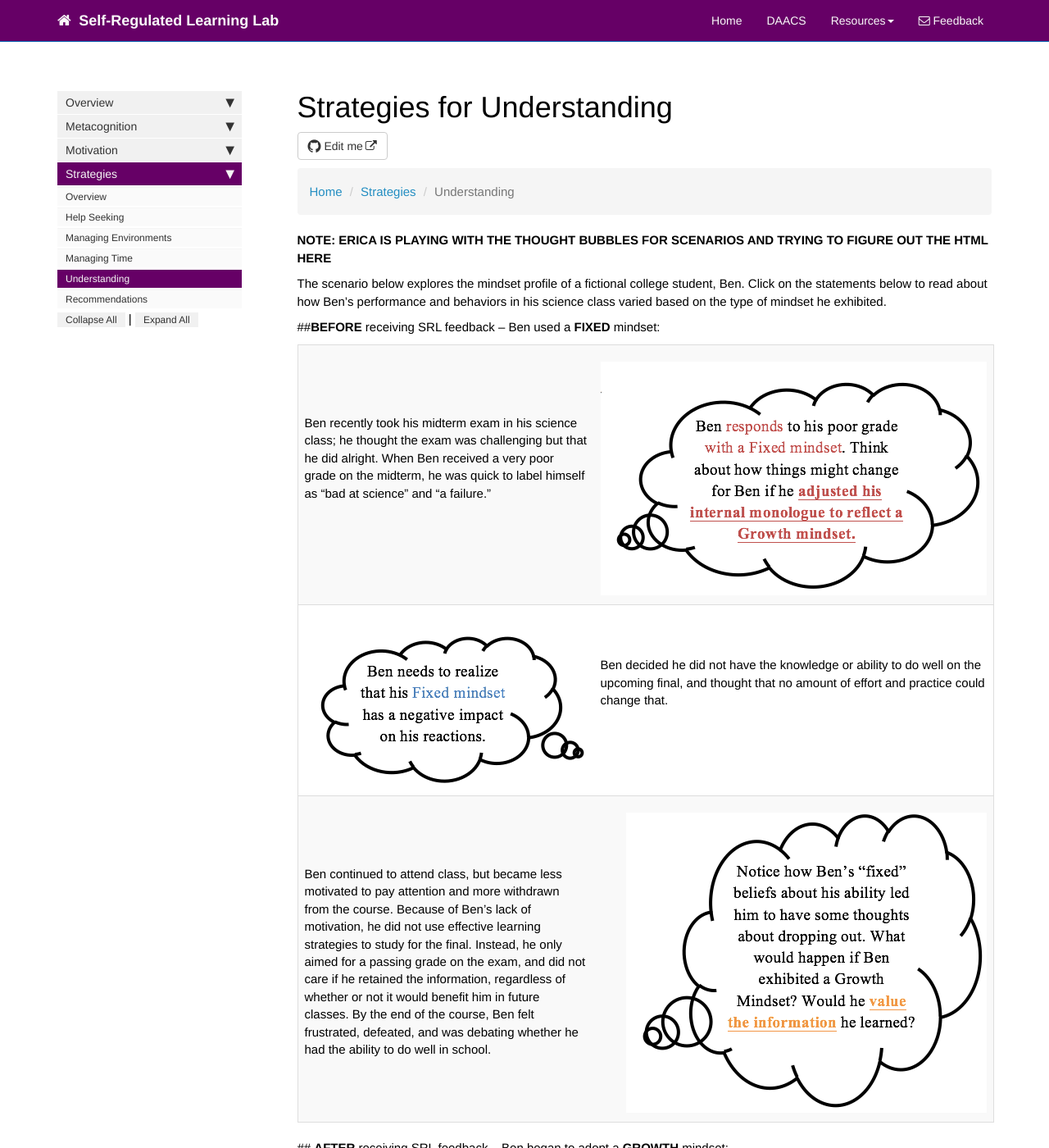
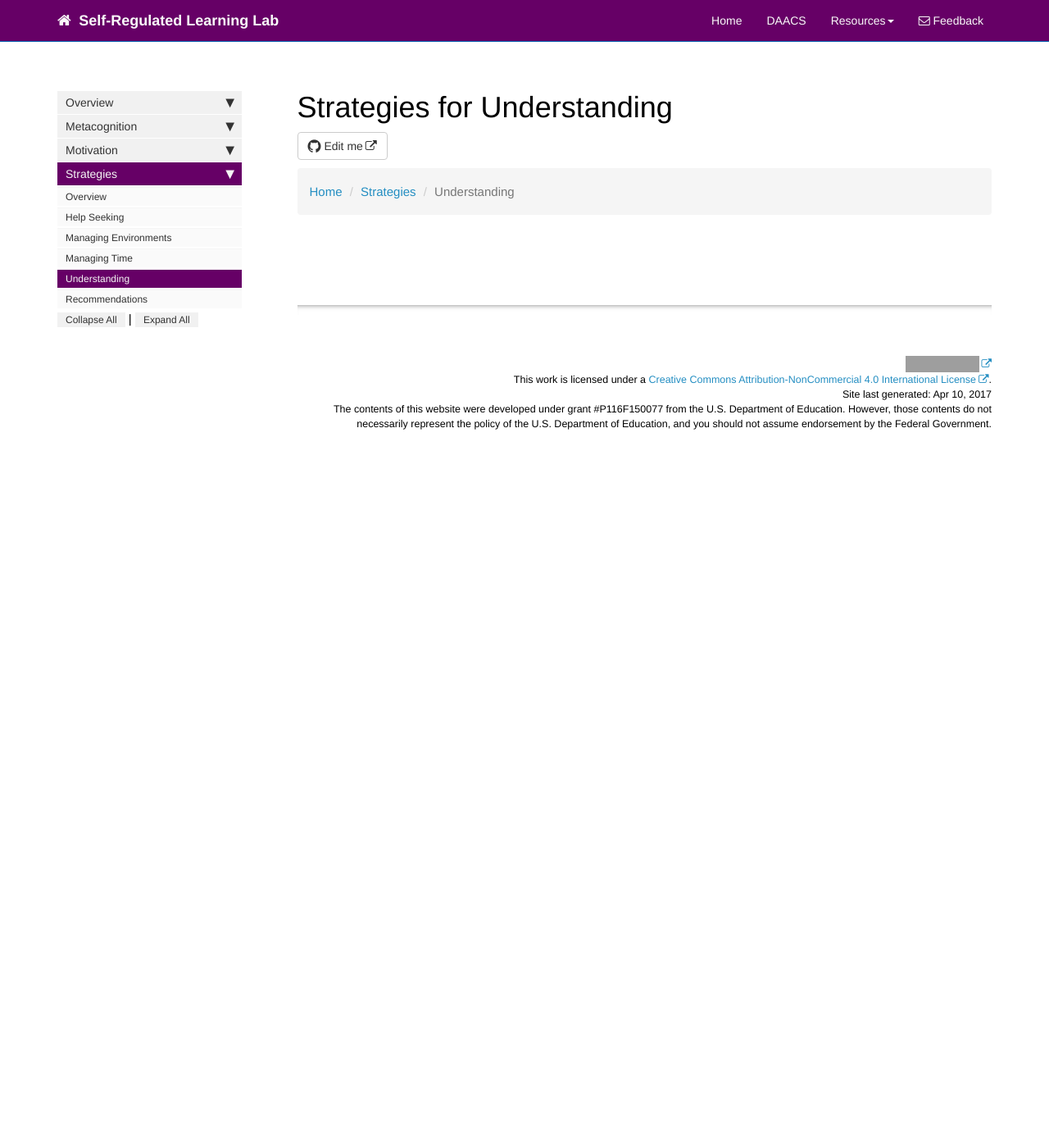
Before and after one commit to dfranklin02/SRL, a Jekyll site: the page built from docs/pages/strategies/understanding.md, in a window 1280 px wide and 1400 px high. Shown: the whole window at 82% size. Built offline with Jekyll 4.4.1, drawn with Linux system fonts in a browser that asks for light colours; nearby versions of some CDN libraries; comment, search, counter and statistics services are not loaded; some of the changed text lies outside the part shown; grey boxes are pictures that could not be loaded.

Commit message:
Update understanding.md

```diff
--- a/docs/pages/strategies/understanding.md
+++ b/docs/pages/strategies/understanding.md
@@ -13,99 +13,3 @@ toc: false
     <li><a href="strategies.html">Strategies</a></li>
     <li class="active">Understanding</li>
 </ul>
-
-**NOTE: ERICA IS PLAYING WITH THE THOUGHT BUBBLES FOR SCENARIOS AND TRYING TO FIGURE OUT THE HTML HERE**
-
-The scenario below explores the mindset profile of a fictional college student, Ben. Click on the statements below to read about how Ben’s performance and behaviors in his science class varied based on the type of mindset he exhibited.
-
-##**BEFORE** receiving SRL feedback – Ben used a **FIXED** mindset:
-
-<table>
-   <tr>
-      <td>
-         <br>
-         <br>
-         <br>
-         <p>Ben recently took his midterm exam in his science class; he thought the exam was challenging but that he did alright. When Ben received a very poor grade on the midterm, he was quick to label himself as “bad at science” and “a failure.” </p>
-      </td>
-      <td>
-         <img img src='images/mindsetsee1.png' width="100px" height="50px" alt='mindset_profile'/>
-      </td>
-   </tr>
-   <tr>
-      <td>
-         <img src='images/mindsetsee2.png' width="100" height="50" alt='mindset_profile' />
-      </td>
-      <td>
-         <br>
-         <br>
-         <p>Ben decided he did not have the knowledge or ability to do well on the upcoming final, and thought that no amount of effort and practice could change that. </p>
-      </td>
-   </tr>
-   <tr>
-      <td>
-         <br>
-         <br>
-         <br>
-         <p>Ben continued to attend class, but became less motivated to pay attention and more withdrawn from the course. Because of Ben’s lack of motivation, he did not use effective learning strategies to study for the final. Instead, he only aimed for a passing grade on the exam, and did not care if he retained the information, regardless of whether or not it would benefit him in future classes. By the end of the course, Ben felt frustrated, defeated, and was debating whether he had the ability to do well in school. </p>
-      </td>
-      <td>
-         <img src='images/mindsetsee3.png' alt='mindset_profile' />
-      </td>
-   </tr>
-</table>
-
- ## **AFTER** receiving SRL feedback – Ben began to adopt a **GROWTH** mindset:
-
- <table>
-   <tr>
-      <td>
-         <br>
-         <br>
-         <br>
-         <p>Rewind to the moment after Ben received his poor midterm grade, when he started to give up because he must be “bad at science.” Because Ben realized that the SRL survey feedback was helpful in improving his strategic behaviors, he began looking at the Mindset feedback. He was shocked to learn that he was someone who has typically displayed a Fixed Mindset. But he wanted to change that: “Because I have done well in school at certain times, maybe I do have the ability – I just have not been that “intelligent” in how I prepared for the exam.  I only studied the night before the exam and didn’t get much sleep. If I can change how I prepare, maybe I can do better.”  </p>
-      </td>
-      <td>
-         <img src='images/mindsetsee4.png' alt='mindset_profile' />
-      </td>
-   </tr>
-   <tr>
-      <td>
-         <img src='images/mindsetsee5.png' alt='mindset_profile' />
-      </td>
-      <td>
-         <br>
-         <br>
-         <p>Ben continued to attend class, but occasionally found himself thinking he was “just not capable of doing well in science” and that “no matter how hard I try, I just can’t learn this material.” Ben told himself he needed to use a Growth mindset, and thought, “with some effort and practice I can learn this material and do well in science. I must be intelligent to get to where I am today.” He also used more positive learning strategies when studying for the final, and felt a newfound sense of confidence in his ability to succeed in future science classes. </p>
-      </td>
-   </tr>
- </table>
-
-
- {% include footers/mindset_footer.html %}
-
-
-
-<style>
-img {
-    float: right;
-       margin: 0px 0px 15px 0px
-}
-</style>
-
-<p><img img src='images/mindsetsee1.png' width="100px" height="50px" alt='mindset_profile'/>
-<br>
-<br>
-<br>
-<br>
-<br>
-Ben recently took his midterm exam in his science class; he thought the exam was challenging but that he did alright. When Ben received a very poor grade on the midterm, he was quick to label himself as “bad at science” and “a failure.”
-</p>
-<br>
-<br>
-<br>
-<p><img src='images/mindsetsee2.png' width="100" height="50" alt='mindset_profile' />
-<br>
-<br>
-Ben decided he did not have the knowledge or ability to do well on the upcoming final, and thought that no amount of effort and practice could change that.
-</p>
```
